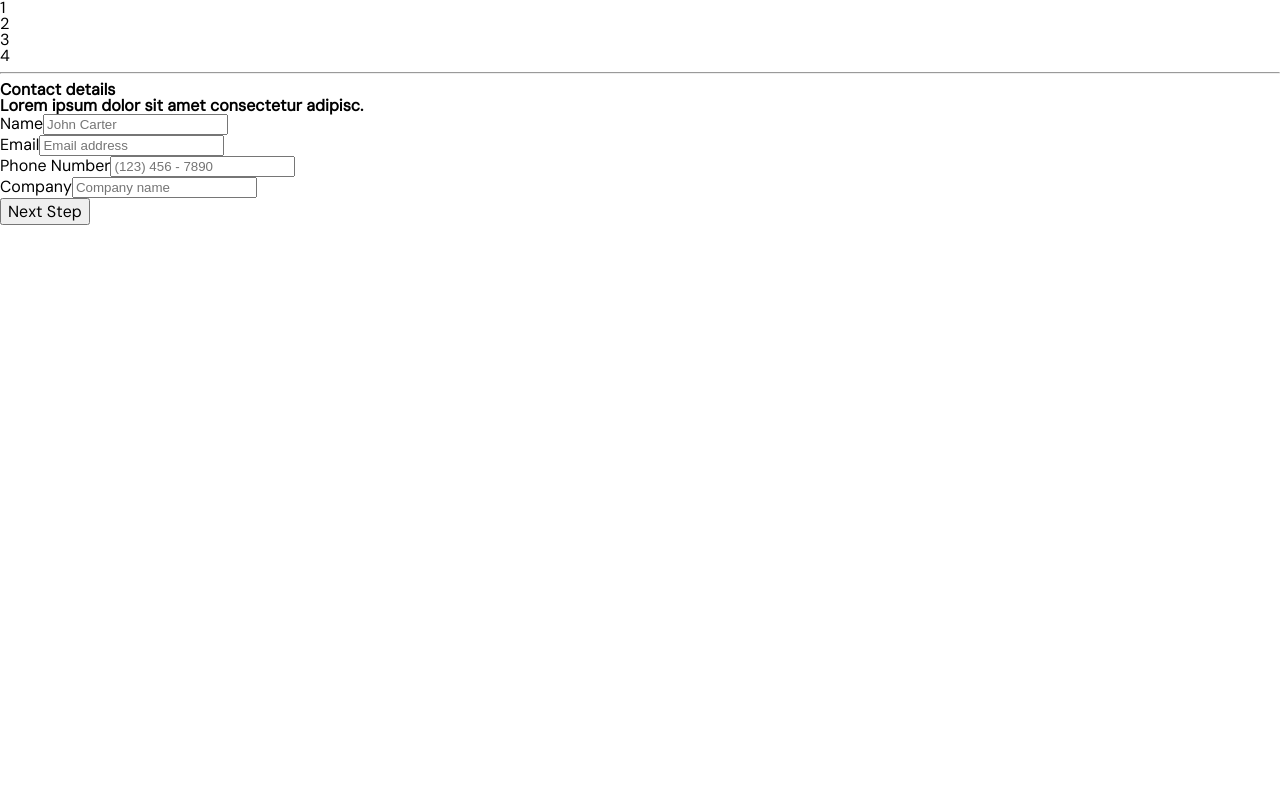
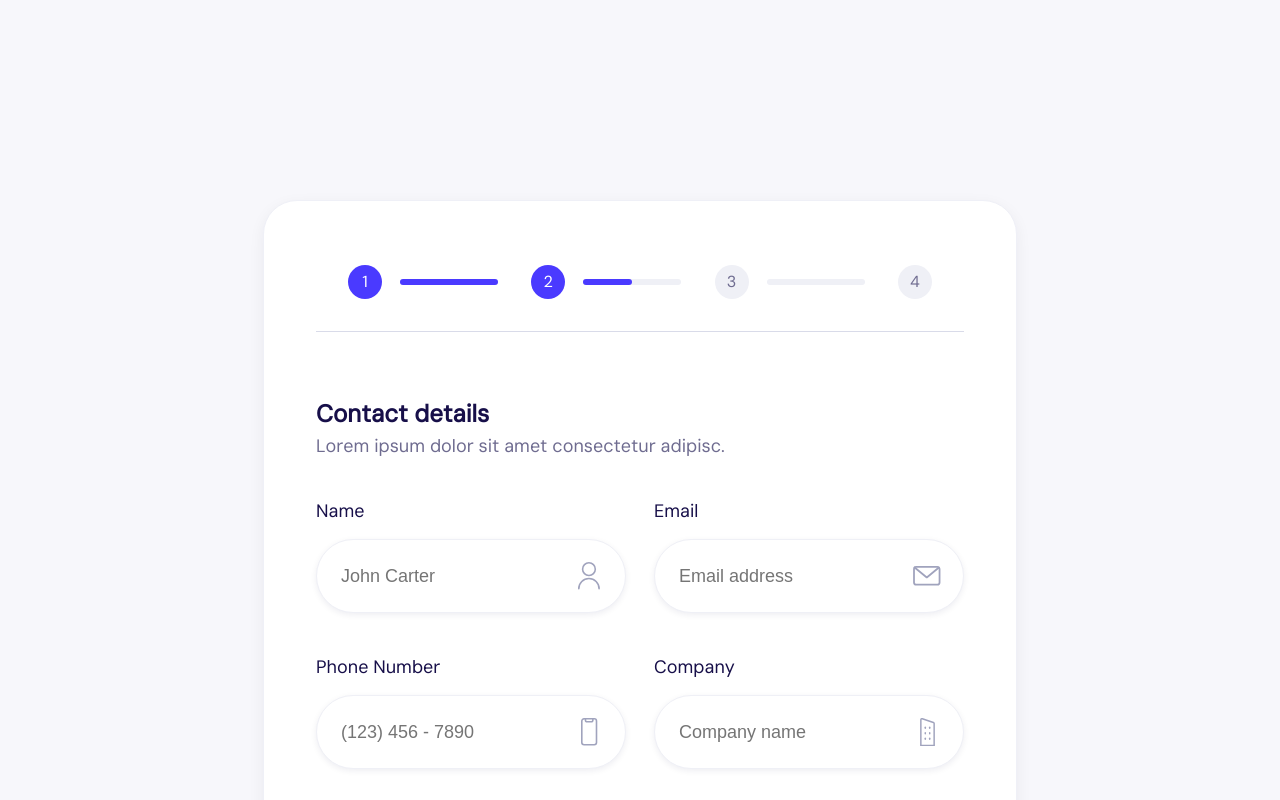
Before and after one commit to localbody/task2form, a Vue app: page / in a window 1280 px wide. Shown: the top 800 px of the page. Built offline with nearby package versions, Linux system fonts and the light colour scheme.

Commit message:
html+css ready

```diff
--- a/src/App.vue
+++ b/src/App.vue
@@ -1,14 +1,30 @@
 <script setup></script>
 
 <template>
+  <div class="container">
     <div class="form">
-    <div class="progress">
-      <div class="progress__item">1</div>
-      <div class="progress__item">2</div>
-      <div class="progress__item">3</div>
-      <div class="progress__item">4</div>
+      <div class="form__progress progress">
+        <div class="progress__item progress__item--complete">
+          <span class="progress__item-index">1</span>
+          <div class="progress__item-bar"></div>
         </div>
-    <hr />
+        <div class="progress__item progress__item--active">
+          <span class="progress__item-index">2</span>
+          <div class="progress__item-bar"></div>
+        </div>
+        <div class="progress__item">
+          <span class="progress__item-index">3</span>
+          <div class="progress__item-bar"></div>
+        </div>
+        <div class="progress__item">
+          <span class="progress__item-index">4</span>
+          <div class="progress__item-bar"></div>
+        </div>
+      </div>
+
+      <hr class="form__divider" />
+
+      <div class="form__content">
         <h1 class="form__title">Contact details</h1>
 
         <h2 class="form__subtitle">
@@ -18,39 +34,33 @@
         <div class="form__items">
           <div class="form__item">
             <label class="form__item-label">Name</label>
-        <input
-          type="text"
-          class="form__item-input form__item-input--name"
-          placeholder="John Carter"
-        />
+            <div class="form__item-input form__item-input--name">
+              <input type="text" placeholder="John Carter" />
+            </div>
           </div>
           <div class="form__item">
             <label class="form__item-label">Email</label>
-        <input
-          type="text"
-          class="form__item-input form__item-input--email"
-          placeholder="Email address"
-        />
+            <div class="form__item-input form__item-input--email">
+              <input type="text" placeholder="Email address" />
+            </div>
           </div>
           <div class="form__item">
             <label class="form__item-label">Phone Number</label>
-        <input
-          type="text"
-          class="form__item-input form__item-input--phone"
-          placeholder="(123) 456 - 7890"
-        />
+            <div class="form__item-input form__item-input--phone">
+              <input type="text" placeholder="(123) 456 - 7890" />
+            </div>
           </div>
           <div class="form__item">
             <label class="form__item-label">Company</label>
-        <input
-          type="text"
-          class="form__item-input form__item-input--company"
-          placeholder="Company name"
-        />
+            <div class="form__item-input form__item-input--company">
+              <input type="text" placeholder="Company name" />
             </div>
           </div>
         </div>
-  <button>Next Step</button>
+      </div>
+    </div>
+    <button class="button">Next step</button>
+  </div>
 </template>
 
 <style scoped></style>
--- a/src/assets/styles/style.css
+++ b/src/assets/styles/style.css
@@ -2,6 +2,12 @@
 @import url(./fonts.css);
 
 :root {
+  --primary-color: #4a3aff;
+  --neutral-color-100: #ffffff;
+  --neutral-color-300: #eff0f6;
+  --neutral-color-400: #d9dbe9;
+  --neutral-color-600: #6f6c90;
+  --neutral-color-800: #170f49;
 }
 
 html,
@@ -25,3 +31,181 @@ img {
   width: 100%;
   height: 100%;
 }
+
+.container {
+  background-color: #f7f7fb;
+  display: grid;
+  place-content: center;
+  padding-block: 200px;
+}
+
+.form {
+  background-color: white;
+  border: 1px solid #eff0f7;
+  box-shadow: 0px 5px 16px rgba(8, 15, 52, 0.06);
+  border-radius: 34px;
+  width: fit-content;
+  height: fit-content;
+  margin-bottom: 32px;
+  padding: 32px 52px 80px 52px;
+  min-width: 700px;
+}
+
+.progress {
+  padding: 32px;
+  display: flex;
+  justify-content: space-between;
+  align-items: center;
+  gap: 18px;
+}
+
+.progress__item {
+  display: flex;
+  align-items: center;
+  gap: 18px;
+}
+
+.progress__item-bar {
+  background-color: var(--neutral-color-300);
+  border-radius: 40px;
+  width: 98px;
+  height: 6px;
+  display: block;
+}
+
+.progress__item:last-child .progress__item-bar {
+  display: none;
+}
+
+.progress__item-index {
+  width: 34px;
+  height: 34px;
+  color: var(--neutral-color-600);
+  background-color: var(--neutral-color-300);
+  border-radius: 100%;
+  font-size: 16px;
+  display: grid;
+  place-content: center;
+}
+
+.progress__item--active .progress__item-index,
+.progress__item--complete .progress__item-index {
+  background-color: var(--primary-color);
+  color: var(--neutral-color-100);
+}
+
+.progress__item--active .progress__item-bar::before,
+.progress__item--complete .progress__item-bar::before {
+  content: '';
+  display: block;
+  width: 50%;
+  height: 100%;
+  border-radius: 40px;
+  background-color: var(--primary-color);
+}
+
+.progress__item--complete .progress__item-bar::before {
+  width: 100%;
+}
+
+.form__divider {
+  border: none;
+  height: 1px;
+  background-color: var(--neutral-color-400);
+  margin: 0;
+}
+
+.form__content {
+  margin-top: 64px;
+}
+
+.form__title {
+  font-size: 24px;
+  font-weight: bold;
+  line-height: 35px;
+  color: var(--neutral-color-800);
+}
+
+.form__subtitle {
+  font-weight: 400;
+  font-size: 18px;
+  line-height: 30px;
+  color: var(--neutral-color-600);
+}
+
+.form__items {
+  margin-top: 40px;
+  display: grid;
+  grid-template-columns: 1fr 1fr;
+  column-gap: 28px;
+  row-gap: 44px;
+}
+
+.form__item {
+  display: grid;
+  row-gap: 18px;
+}
+
+.form__item-label {
+  font-size: 18px;
+  font-weight: 500;
+  line-height: 20px;
+  color: var(--neutral-color-800);
+}
+
+.form__item-input {
+  background-color: var(--neutral-color-100);
+  border: 1px solid var(--neutral-color-300);
+  box-shadow: 0px 2px 6px rgba(19, 18, 66, 0.07);
+  border-radius: 46px;
+  padding: 22px;
+  display: flex;
+  justify-content: space-between;
+}
+
+.form__item-input input {
+  border: none;
+  color: var(--neutral-color-600);
+  font-size: 18px;
+  line-height: 20px;
+}
+
+.form__item-input::after {
+  content: '';
+  width: 28px;
+  height: 28px;
+  background-position: center;
+  background-size: contain;
+  background-repeat: no-repeat;
+}
+
+.form__item-input--name::after {
+  background-image: url(../icons/name.svg);
+}
+
+.form__item-input--email::after {
+  background-image: url(../icons/mail.svg);
+}
+
+.form__item-input--phone::after {
+  background-image: url(../icons/phone.svg);
+}
+
+.form__item-input--company::after {
+  background-image: url(../icons/company.svg);
+}
+
+.button {
+  cursor: pointer;
+  margin: 0 0 0 auto;
+  width: fit-content;
+  border: none;
+  padding: 20px 40px;
+  color: var(--neutral-color-100);
+  font-size: 18px;
+  background: var(--primary-color);
+  line-height: 20px;
+  font-weight: bold;
+  box-shadow: 0px 3px 12px rgba(74, 58, 255, 0.18);
+  border-radius: 56px;
+}
```
Also changed, not shown: src/assets/icons/company.svg. Lines whose indentation alone changed are shown as unchanged.
